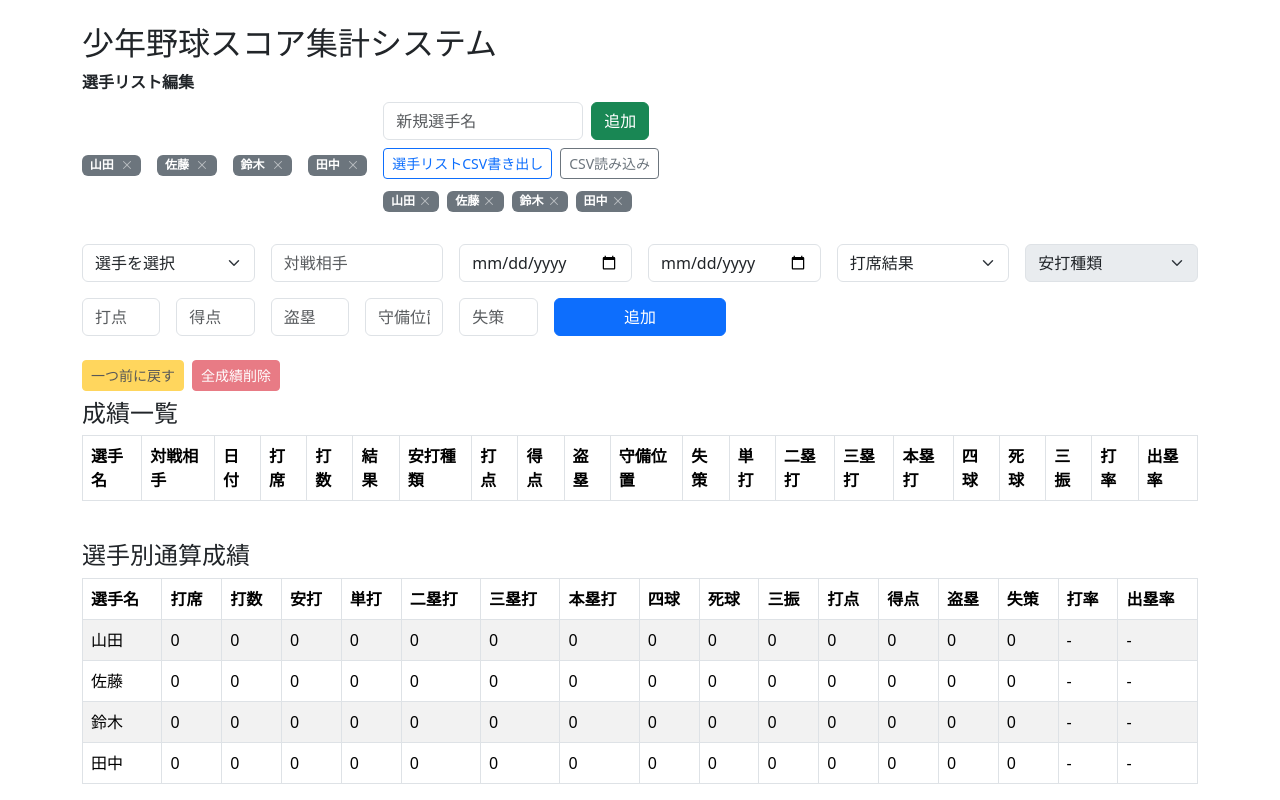
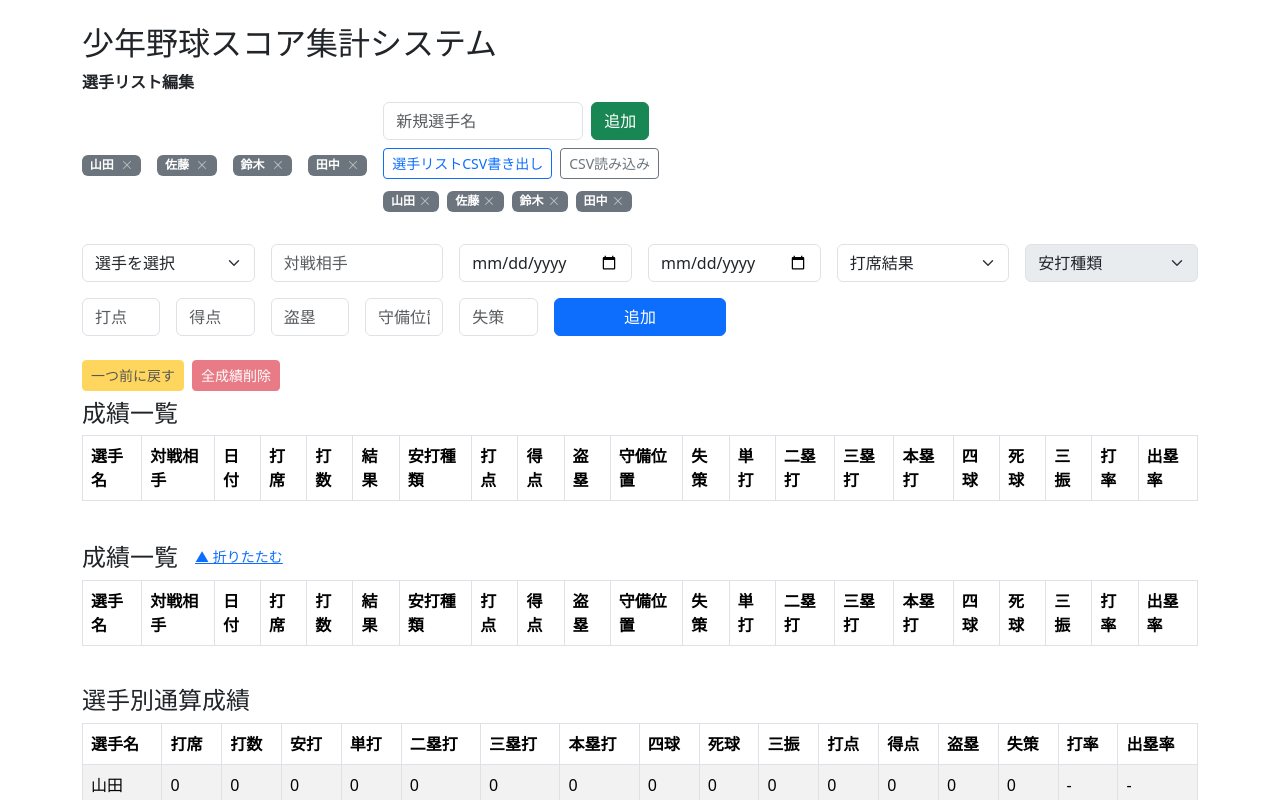
Before and after one commit to barca14-yume/-, a React (Create React App) app: page / in a window 1280 px wide. Shown: the top 800 px of the page. Built offline with nearby package versions, Linux system fonts and the light colour scheme.

Commit message:
成績一覧テーブルを折りたたみ可能に

```diff
--- a/src/App.js
+++ b/src/App.js
@@ -105,6 +105,8 @@ function calcStats(records) {
 }
 
 function App() {
+  // 成績一覧の折りたたみ状態
+  const [isRecordsOpen, setIsRecordsOpen] = useState(true);
   const [editIndex, setEditIndex] = useState(null);
   const [undoRecords, setUndoRecords] = useState([]);
 
@@ -503,7 +505,84 @@ function App() {
         </table>
       </div>
 
-      <h4 className="mt-4">選手別通算成績</h4>
+      {/* 成績一覧 折りたたみトグル */}
+<div className="d-flex align-items-center mt-4 mb-2">
+  <h4 className="mb-0">成績一覧</h4>
+  <button
+    className="btn btn-link btn-sm ms-2"
+    onClick={() => setIsRecordsOpen(open => !open)}
+    aria-expanded={isRecordsOpen}
+    aria-controls="recordsTable"
+  >
+    {isRecordsOpen ? '▲ 折りたたむ' : '▼ 開く'}
+  </button>
+</div>
+
+{/* 成績テーブル本体 */}
+{isRecordsOpen && (
+  <div className="table-responsive" id="recordsTable">
+    <table className="table table-bordered">
+      <thead>
+        <tr>
+          <th>選手名</th>
+          <th>対戦相手</th>
+          <th>日付</th>
+          <th>打席</th>
+          <th>打数</th>
+          <th>結果</th>
+          <th>安打種類</th>
+          <th>打点</th>
+          <th>得点</th>
+          <th>盗塁</th>
+          <th>守備位置</th>
+          <th>失策</th>
+          <th>単打</th>
+          <th>二塁打</th>
+          <th>三塁打</th>
+          <th>本塁打</th>
+          <th>四球</th>
+          <th>死球</th>
+          <th>三振</th>
+          <th>打率</th>
+          <th>出塁率</th>
+        </tr>
+      </thead>
+      <tbody>
+        {records.map((rec, i) => (
+          <tr key={i}>
+            <td>{rec.player}</td>
+            <td>{rec.opponent}</td>
+            <td>{rec.date}</td>
+            <td>{rec.pa}</td>
+            <td>{rec.ab}</td>
+            <td>{rec.result}</td>
+            <td>{rec.hitType}</td>
+            <td>{rec.rbi}</td>
+            <td>{rec.run}</td>
+            <td>{rec.sb}</td>
+            <td>{rec.position}</td>
+            <td>{rec.error}</td>
+            <td>{rec.hitType === '単打' ? 1 : 0}</td>
+            <td>{rec.hitType === '二塁打' ? 1 : 0}</td>
+            <td>{rec.hitType === '三塁打' ? 1 : 0}</td>
+            <td>{rec.hitType === '本塁打' ? 1 : 0}</td>
+            <td>{rec.result === '四球' ? 1 : 0}</td>
+            <td>{rec.result === '死球' ? 1 : 0}</td>
+            <td>{rec.result === '三振' ? 1 : 0}</td>
+            <td>-</td>
+            <td>-</td>
+            <td>
+              <button className="btn btn-sm btn-outline-primary me-1" onClick={() => handleEditRecord(i)}>編集</button>
+              <button className="btn btn-sm btn-outline-danger" onClick={() => handleDeleteRecord(i)}>削除</button>
+            </td>
+          </tr>
+        ))}
+      </tbody>
+    </table>
+  </div>
+)}
+
+<h4 className="mt-4">選手別通算成績</h4>
       <div className="table-responsive">
         <table className="table table-striped table-bordered">
           <thead>
```
